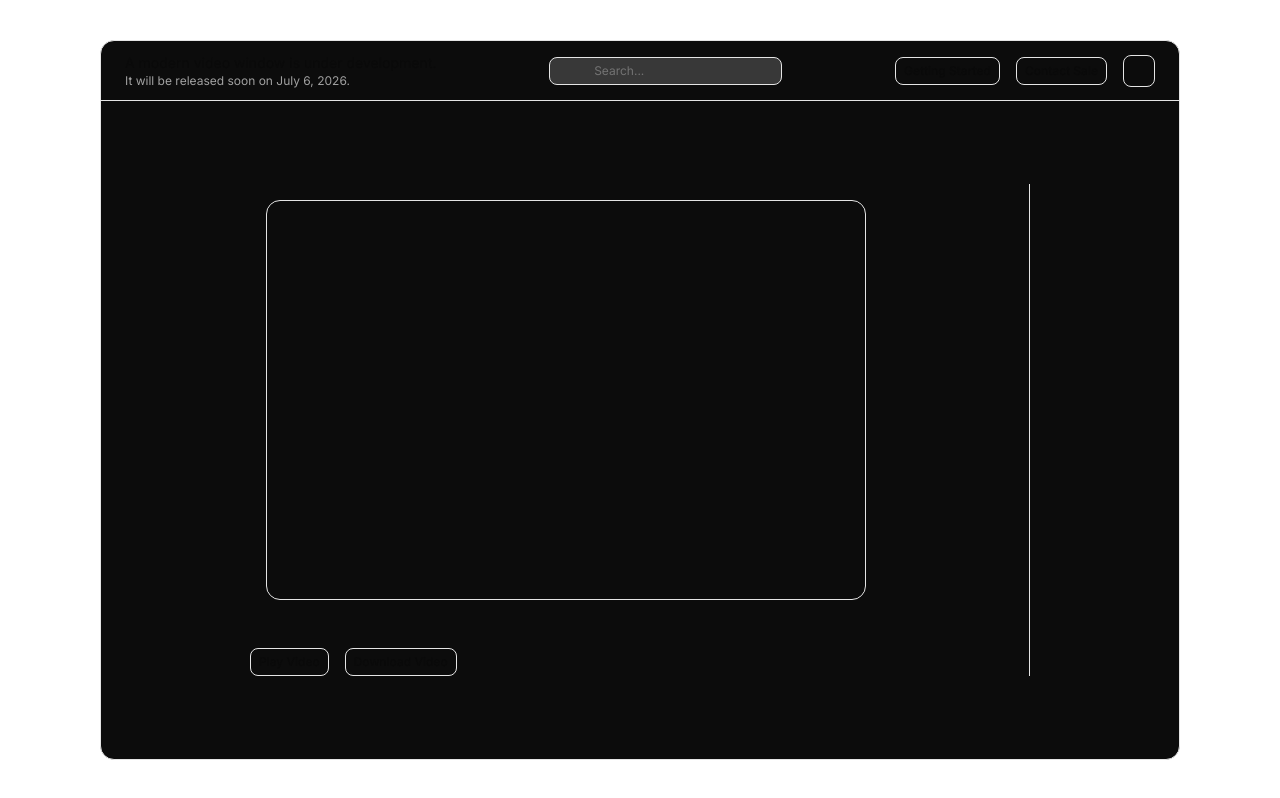
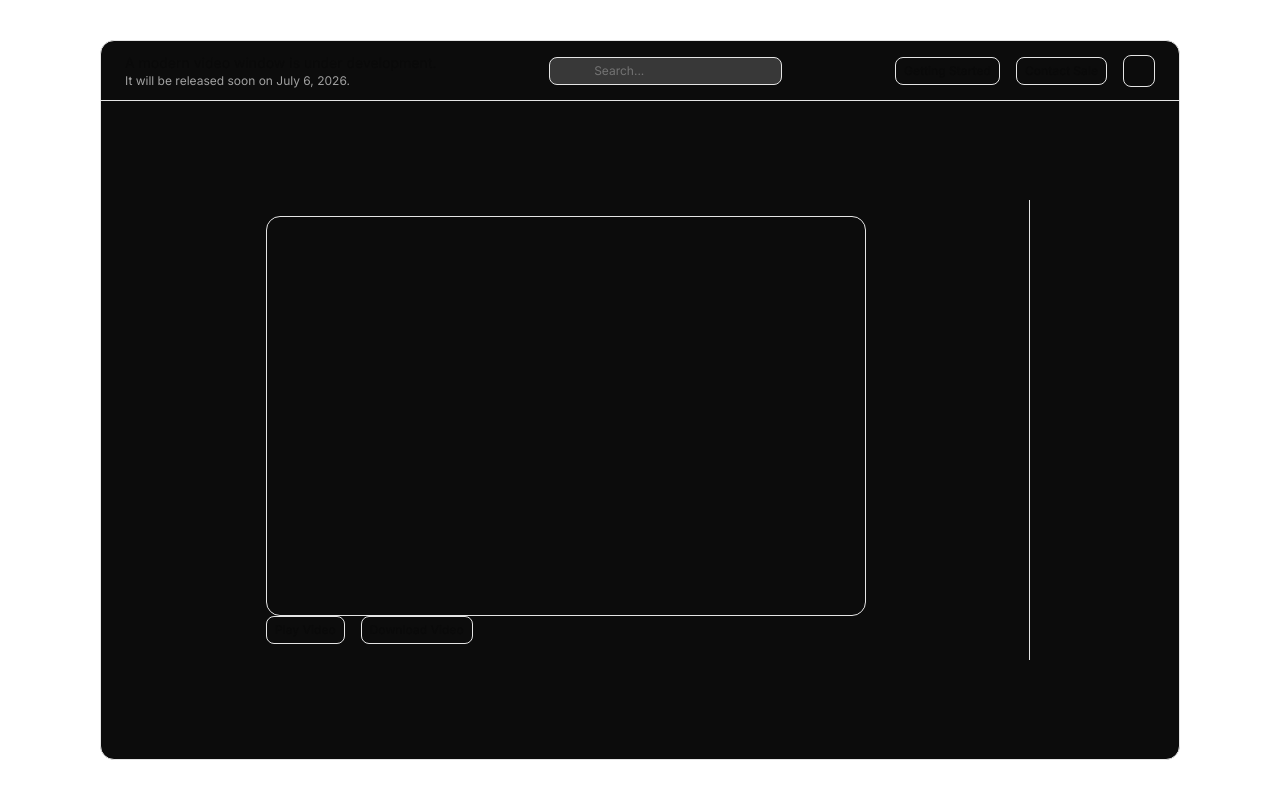
Before and after one commit to developerplus2026/video-ui, a Next.js app: page / in a window 1280 px wide. Built offline with nearby package versions, Linux system fonts and the light colour scheme; some icons are missing.

Commit message:
fix: restructure video section layout for improved organization

```diff
--- a/app/page.tsx
+++ b/app/page.tsx
@@ -140,7 +140,8 @@ export default function Page() {
         </div>
         <div className="flex h-full w-full items-center justify-center">
           <div className="flex w-[calc(100vw-200px-300px)] flex-col gap-8 border-r border-input">
-            <div className="m-4 h-100 w-150 rounded-xl border border-input"></div>
+            <div className="m-4">
+              <div className="h-100 w-150 rounded-xl border border-input"></div>
               <div className="flex gap-4">
                 <Button className="" variant={"outline"}>
                   Play Video
@@ -153,5 +154,6 @@ export default function Page() {
           </div>
         </div>
       </div>
+    </div>
   )
 }
```
Lines whose indentation alone changed are shown as unchanged.
